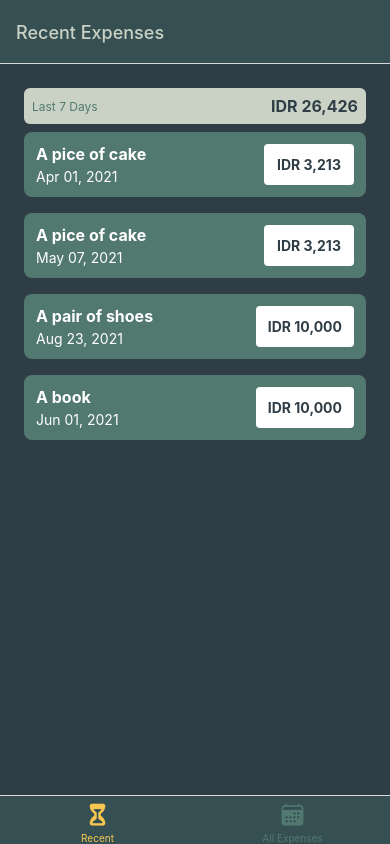
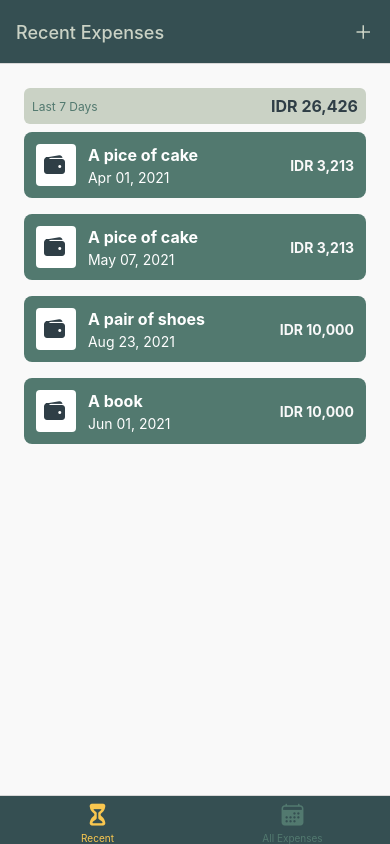
Before and after one commit to adityahimaone/RN-Expense-Tracker-App, a React Native app: screen /RecentExpenses in a window 390 px wide. Built offline with nearby package versions, Linux system fonts and the light colour scheme.

Commit message:
feat: add button text & icons

```diff
--- a/App.js
+++ b/App.js
@@ -8,6 +8,7 @@
 import RecentExpenses from 'screens/RecentExpenses';
 import AllExpenses from 'screens/AllExpenses';
 import { GlobalStyles } from 'constants/style';
+import ButtonIcon from 'components/UI/ButtonIcon';
 
 const Stack = createNativeStackNavigator();
 const BottomTabs = createBottomTabNavigator();
@@ -15,7 +16,7 @@
 const ExpensesOverview = () => {
   return (
     <BottomTabs.Navigator
-      screenOptions={{
+      screenOptions={({ navigation }) => ({
         headerStyle: {
           backgroundColor: GlobalStyles.colors.primary300,
         },
@@ -25,7 +26,16 @@
         },
         tabBarActiveTintColor: GlobalStyles.colors.accent100,
         tabBarInactiveTintColor: GlobalStyles.colors.primary200,
-      }}
+        headerRight: ({ tintColor }) => (
+          <ButtonIcon
+            iconName="add"
+            color={tintColor}
+            onPress={() => {
+              navigation.navigate('ManageExpense');
+            }}
+          />
+        ),
+      })}
     >
       <BottomTabs.Screen
         name="RecentExpenses"
@@ -58,7 +68,15 @@
     <>
       <StatusBar style="auto" />
       <NavigationContainer>
-        <Stack.Navigator initialRouteName="ExpensesOverview">
+        <Stack.Navigator
+          initialRouteName="ExpensesOverview"
+          screenOptions={{
+            headerStyle: {
+              backgroundColor: GlobalStyles.colors.primary300,
+            },
+            headerTintColor: GlobalStyles.colors.primary50,
+          }}
+        >
           <Stack.Screen
             name="ExpensesOverview"
             component={ExpensesOverview}
@@ -66,7 +84,14 @@
               headerShown: false,
             }}
           />
-          <Stack.Screen name="ManageExpense" component={ManageExpense} />
+          <Stack.Screen
+            name="ManageExpense"
+            component={ManageExpense}
+            options={{
+              // title: 'Manage Expense',
+              presentation: 'modal',
+            }}
+          />
         </Stack.Navigator>
       </NavigationContainer>
     </>
--- a/components/ExpenseItem.jsx
+++ b/components/ExpenseItem.jsx
@@ -1,6 +1,8 @@
 import { Pressable, StyleSheet, Text, View } from 'react-native';
 import React from 'react';
 import PropTypes from 'prop-types';
+import { Ionicons } from '@expo/vector-icons';
+import { useNavigation } from '@react-navigation/native';
 
 import { GlobalStyles } from 'constants/style';
 import Shadow from 'constants/shadow';
@@ -13,13 +15,26 @@
   date: PropTypes.instanceOf(Date),
 };
 
-export default function ExpenseItem({ description, amount, date }) {
+export default function ExpenseItem({ id, description, amount, date }) {
+  const navigation = useNavigation();
+
+  const expensePressHandler = () => {
+    navigation.navigate('ManageExpense', {
+      expenseId: id,
+    });
+  };
+
   return (
-    <Pressable>
+    <Pressable onPress={expensePressHandler} style={({ pressed }) => pressed && styles.pressed}>
       <View style={styles.expenseItem}>
-        <View>
-          <Text style={[styles.textBase, styles.descriptionText]}>{description}</Text>
-          <Text style={styles.textBase}>{formatDate(date)}</Text>
+        <View style={styles.itemContainer}>
+          <View style={styles.iconContainer}>
+            <Ionicons name="ios-wallet" size={24} color={GlobalStyles.colors.primary400} />
+          </View>
+          <View>
+            <Text style={[styles.textBase, styles.descriptionText]}>{description}</Text>
+            <Text style={styles.textBase}>{formatDate(date)}</Text>
+          </View>
         </View>
         <View style={styles.amountContainer}>
           <Text style={styles.amountText}>{formatPrice(amount)}</Text>
@@ -37,7 +52,17 @@
     flexDirection: 'row',
     justifyContent: 'space-between',
     borderRadius: 8,
-    ...Shadow,
+  },
+  itemContainer: {
+    flexDirection: 'row',
+    justifyContent: 'center',
+    alignItems: 'center',
+  },
+  iconContainer: {
+    marginRight: 12,
+    padding: 8,
+    backgroundColor: GlobalStyles.colors.white100,
+    borderRadius: 4,
   },
   textBase: {
     color: 'white',
@@ -48,16 +73,15 @@
     marginBottom: 4,
   },
   amountContainer: {
-    paddingHorizontal: 12,
-    paddingVertical: 4,
-    backgroundColor: 'white',
     justifyContent: 'center',
     alignItems: 'center',
     borderRadius: 4,
-    minWidth: 90,
   },
   amountText: {
-    color: GlobalStyles.colors.primary400,
+    color: GlobalStyles.colors.white200,
     fontWeight: 'bold',
   },
+  pressed: {
+    opacity: 0.5,
+  },
 });
--- a/components/ExpensesOutput.jsx
+++ b/components/ExpensesOutput.jsx
@@ -55,6 +55,6 @@
     flex: 1,
     padding: 24,
     paddingBottom: 0,
-    backgroundColor: GlobalStyles.colors.primary400,
+    backgroundColor: GlobalStyles.colors.white200,
   },
 });
--- /dev/null
+++ b/components/UI/Button.jsx
@@ -0,0 +1,47 @@
+import { Pressable, StyleSheet, Text, View } from 'react-native';
+import React from 'react';
+import PropTypes from 'prop-types';
+
+import { GlobalStyles } from 'constants/style';
+
+Button.propTypes = {
+  onPress: PropTypes.func,
+  children: PropTypes.node,
+  mode: PropTypes.oneOf(['flat', '']),
+  style: PropTypes.object,
+};
+
+export default function Button({ children, onPress, mode, style }) {
+  return (
+    <View style={style}>
+      <Pressable onPress={onPress} style={({ pressed }) => pressed && styles.pressed}>
+        <View style={[styles.button, mode === 'flat' && styles.flat]}>
+          <Text style={[styles.buttonText, mode === 'flat' && styles.flatText]}>{children}</Text>
+        </View>
+      </Pressable>
+    </View>
+  );
+}
+
+const styles = StyleSheet.create({
+  button: {
+    borderRadius: 4,
+    padding: 8,
+    backgroundColor: GlobalStyles.colors.primary400,
+  },
+  flat: {
+    backgroundColor: 'transparent',
+  },
+  buttonText: {
+    color: 'white',
+    textAlign: 'center',
+  },
+  flatText: {
+    color: GlobalStyles.colors.primary200,
+  },
+  pressed: {
+    borderRadius: 4,
+    opacity: 0.5,
+    backgroundColor: GlobalStyles.colors.primary100,
+  },
+});
--- /dev/null
+++ b/components/UI/ButtonIcon.jsx
@@ -0,0 +1,39 @@
+import { Pressable, StyleSheet, Text, View } from 'react-native';
+import React from 'react';
+import { Ionicons } from '@expo/vector-icons';
+import PropTypes from 'prop-types';
+
+ButtonIcon.propTypes = {
+  iconName: PropTypes.string,
+  size: PropTypes.number,
+  color: PropTypes.string,
+  onPress: PropTypes.func,
+};
+
+export default function ButtonIcon({ iconName, size, color, onPress }) {
+  return (
+    <Pressable onPress={onPress} style={({ pressed }) => pressed && styles.pressed}>
+      <View style={styles.buttonContainer}>
+        <Ionicons name={iconName} size={size} color={color} onPress={onPress} />
+      </View>
+    </Pressable>
+  );
+}
+
+ButtonIcon.defaultProps = {
+  iconName: 'add',
+  size: 24,
+  color: 'white',
+};
+
+const styles = StyleSheet.create({
+  buttonContainer: {
+    borderRadius: 24,
+    padding: 6,
+    marginHorizontal: 8,
+    marginVertical: 2,
+  },
+  pressed: {
+    opacity: 0.5,
+  },
+});
--- a/constants/shadow.android.js
+++ b/constants/shadow.android.js
@@ -1,6 +1,5 @@
 const Shadow = {
   elevation: 4,
-  overflow: 'hidden',
 };
 
 export default Shadow;
--- a/constants/style.js
+++ b/constants/style.js
@@ -13,5 +13,10 @@
     error500: '#F44336',
     gray500: '#9E9E9E',
     gray700: '#616161',
+    white100: '#FFFFFF',
+    white200: '#F9F9F9',
+  },
+  buttonRippleAndroid: {
+    color: '#ccc',
   },
 };
--- a/screens/ManageExpense.jsx
+++ b/screens/ManageExpense.jsx
@@ -1,12 +1,71 @@
 import { StyleSheet, Text, View } from 'react-native';
-import React from 'react';
+import React, { useLayoutEffect } from 'react';
 
-export default function ManageExpense() {
+import ButtonIcon from 'components/UI/ButtonIcon';
+import { GlobalStyles } from 'constants/style';
+import Button from 'components/UI/Button';
+
+export default function ManageExpense({ route, navigation }) {
+  const editedExpenseId = route.params?.expenseId;
+  const isEditing = !!editedExpenseId;
+
+  useLayoutEffect(() => {
+    navigation.setOptions({
+      title: isEditing ? 'Edit Expense' : 'Add Expense',
+    });
+  }, [isEditing, navigation]);
+
+  const deleteExpenseHandler = () => {};
+
+  const cancelExpenseHandler = () => {};
+
+  const confirmExpenseHandler = () => {};
+
   return (
-    <View>
-      <Text>ManageExpense</Text>
+    <View style={styles.container}>
+      <View style={styles.buttonsContainer}>
+        <Button style={styles.button} mode="flat" onPress={cancelExpenseHandler}>
+          Cancel
+        </Button>
+        <Button style={styles.button} onPress={confirmExpenseHandler}>
+          {isEditing ? 'Update' : 'Add'}
+        </Button>
+      </View>
+
+      {isEditing && (
+        <View style={styles.deleteContainer}>
+          <ButtonIcon
+            iconName="md-trash"
+            size={36}
+            onPress={deleteExpenseHandler}
+            color={GlobalStyles.colors.error500}
+          />
+        </View>
+      )}
     </View>
   );
 }
 
-const styles = StyleSheet.create({});
+const styles = StyleSheet.create({
+  container: {
+    flex: 1,
+    padding: 24,
+    backgroundColor: GlobalStyles.colors.white200,
+  },
+  buttonsContainer: {
+    flexDirection: 'row',
+    justifyContent: 'center',
+    alignItems: 'center',
+  },
+  button: {
+    minWidth: 120,
+    marginHorizontal: 8,
+  },
+  deleteContainer: {
+    marginTop: 16,
+    paddingTop: 8,
+    borderTopWidth: 2,
+    borderTopColor: GlobalStyles.colors.primary200,
+    alignItems: 'center',
+  },
+});
```
